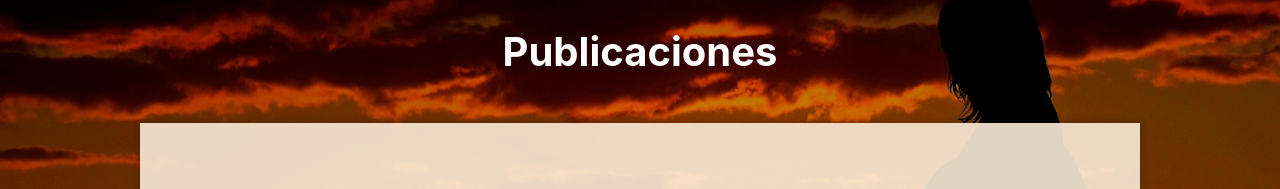
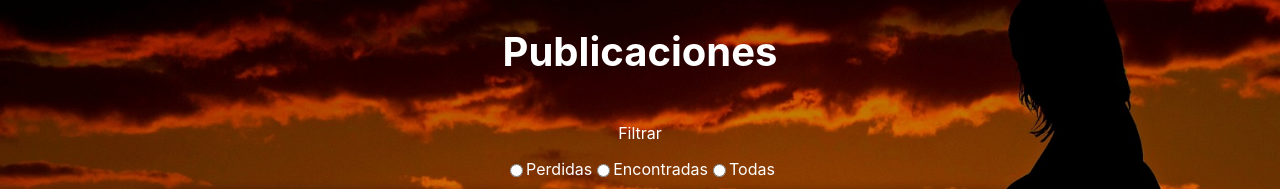
Before and after one commit to paulacarbone/MascotApp2022, a Flask app: template templates/publicaciones.html in a window 1280 px wide. Shown: the part 60-249 px from the top of the page. Run offline with Flask 2, Linux system fonts and the light colour scheme; the template is opened without the code that fills it, so the values that code supplies are empty; some libraries are stand-ins or nearby versions.

Commit message:
Se agrega filtrar a publicaciones

```diff
--- a/static/publicaciones.css
+++ b/static/publicaciones.css
@@ -93,3 +93,10 @@ th{
 .navtop div a:hover {
     color: #eaebed;
 }
+#filtrar{
+    color: #ffffff;
+    text-align: center;
+    display: flex;
+    justify-content: center;
+
+}
--- a/templates/publicaciones.html
+++ b/templates/publicaciones.html
@@ -26,6 +26,19 @@
 		</nav>
 
 <h1>Publicaciones</h1>
+<div class="container">
+  <p style="color: #ffffff; text-align:center">Filtrar</p>
+<form id="filtrar"action="">
+   <input type="radio" id="perdidas" name="tipoPub" value="perdidas">
+   <label for="perdidas">Perdidas</label><br>
+   <input type="radio" id="encontradas" name="tipoPub" value="encontradas">
+   <label for="encontradas">Encontradas</label><br>
+   <input type="radio" id="todas" name="tipoPub" value="todas">
+   <label for="todas">Todas</label>
+</form>
+</div>
+
+
 <table>
     <th>Nombre de la mascota</th>
     <th>Foto</th>
```
